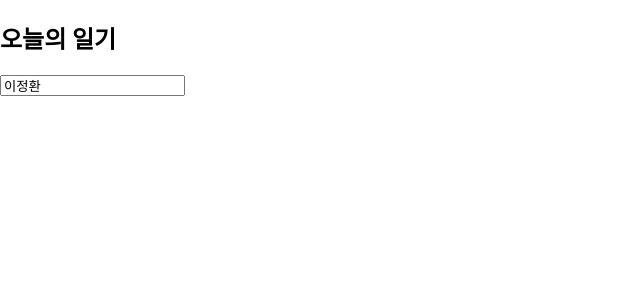
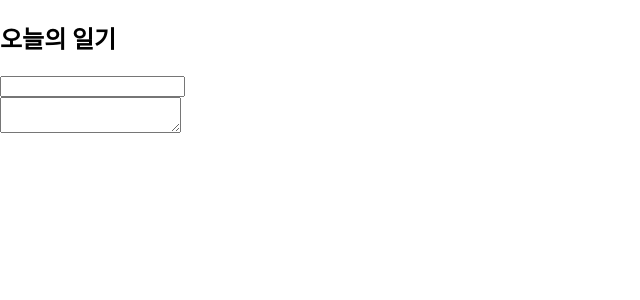
Before and after one commit to ddo0ii/inflearn_react, a React (Create React App) app in the folder simplediary/: page / in a window 1280 px wide. Shown: the top 300 px of the page, without its empty margins (0-640 px from the left). Built offline with nearby package versions, Linux system fonts and the light colour scheme.

Commit message:
ReactDiary만들기 - input, textarea

```diff
--- a/simplediary/src/DiaryEditor.js
+++ b/simplediary/src/DiaryEditor.js
@@ -2,8 +2,8 @@ import { useState } from "react";
 
 const DiaryEditor = () => {
     // author는 state, setAuthor는 상태변화를 주도하는 함수
-    const [author, setAuthor] = useState("이정환");
-
+    const [author, setAuthor] = useState("");
+    const [content, setContent] = useState("");
     return (
         <div className="DiaryEditor">
             <h2>오늘의 일기</h2>
@@ -13,9 +13,15 @@ const DiaryEditor = () => {
                     value={author}
                     // 값이 바뀌었을 때
                     onChange={(e) => {
-                        console.log(e.target.value);
-                        console.log(e.target.name);
                         setAuthor(e.target.value);
+                    }}
+                />
+            </div>
+            <div>
+                <textarea
+                    value={content}
+                    onChange={(e) => {
+                        setContent(e.target.value);
                     }}
                 />
             </div>
```
